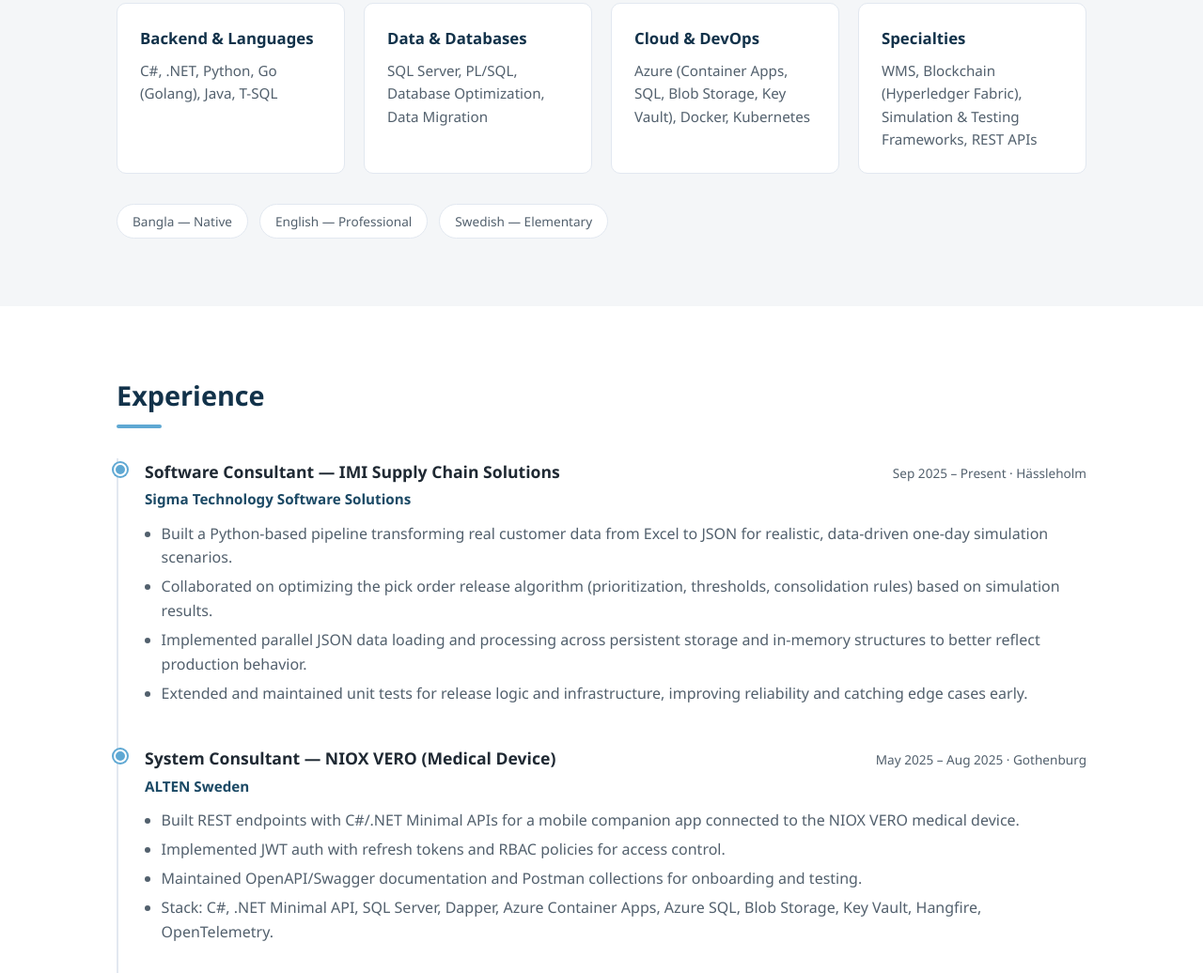
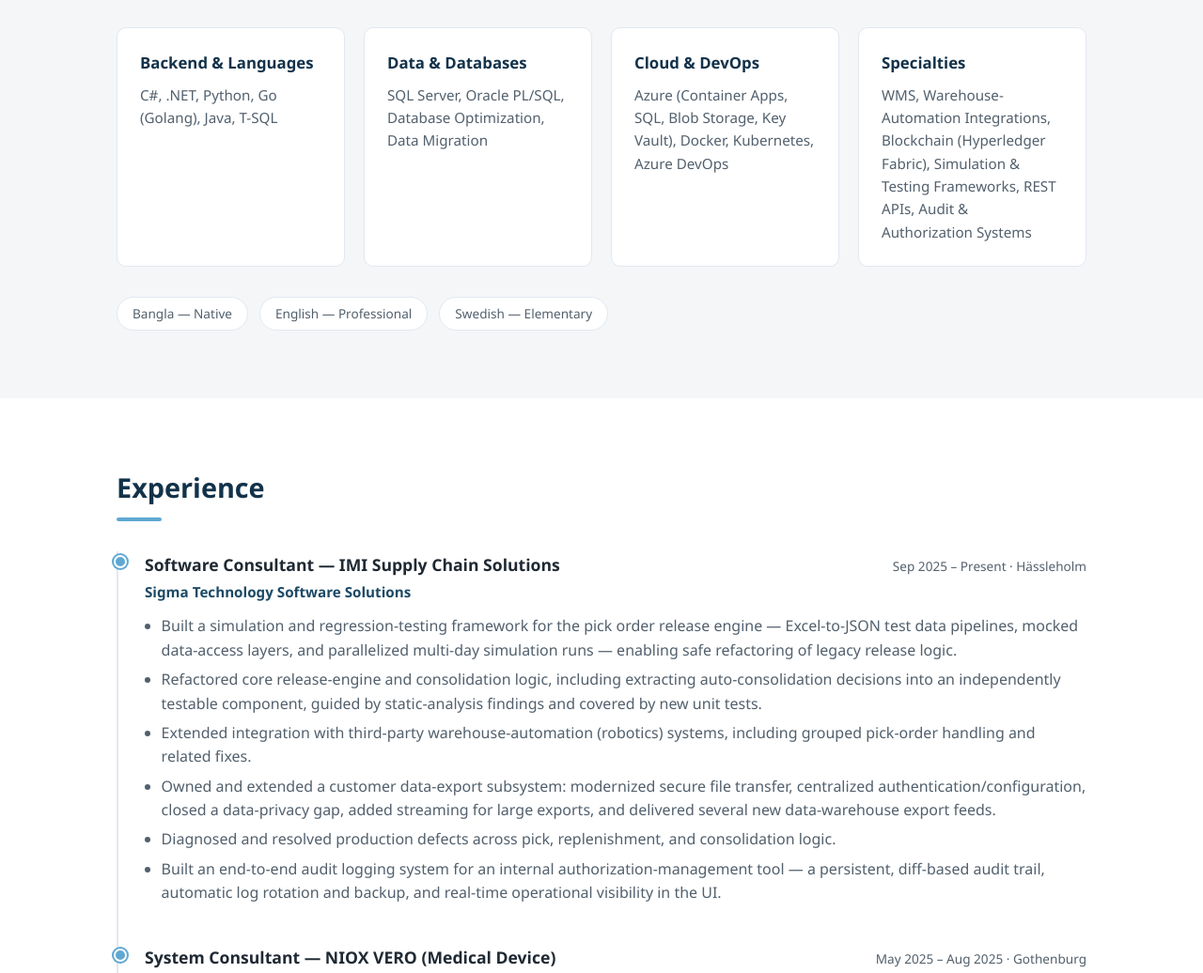
Before and after one commit to saifulislamsaaif/my-portfolio, a plain HTML site: page index.html in a window 1280 px wide. Shown: the part 1426-2462 px from the top of the page at 94% size. Drawn offline with Linux system fonts and the light colour scheme.

Commit message:
Expand IMI experience with release-engine, data-export, and audit-tooling work

```diff
--- a/index.html
+++ b/index.html
@@ -54,10 +54,11 @@
         </p>
         <p class="about-text">
           I'm currently a Software Consultant at Sigma Technology Software Solutions, working with
-          IMI Supply Chain Solutions on warehouse management and automation. My focus is building a
-          simulation and unit-testing framework for a pick order release engine, using real customer-like
+          IMI Supply Chain Solutions on warehouse management and automation. My work spans the pick
+          order release engine and its simulation/testing framework, data-warehouse export integrations,
+          third-party warehouse-automation integrations, and internal tooling — using real customer-like
           data (Excel → JSON), parallel processing, and .NET back-end services to make warehouse
-          processes more robust and predictable.
+          operations more robust, traceable, and predictable.
         </p>
         <p class="about-text">
           Previously, I worked at ALTEN Sweden as a System Consultant, contributing to a large-scale
@@ -86,15 +87,15 @@
         </div>
         <div class="skill-card">
           <h3>Data &amp; Databases</h3>
-          <p>SQL Server, PL/SQL, Database Optimization, Data Migration</p>
+          <p>SQL Server, Oracle PL/SQL, Database Optimization, Data Migration</p>
         </div>
         <div class="skill-card">
           <h3>Cloud &amp; DevOps</h3>
-          <p>Azure (Container Apps, SQL, Blob Storage, Key Vault), Docker, Kubernetes</p>
+          <p>Azure (Container Apps, SQL, Blob Storage, Key Vault), Docker, Kubernetes, Azure DevOps</p>
         </div>
         <div class="skill-card">
           <h3>Specialties</h3>
-          <p>WMS, Blockchain (Hyperledger Fabric), Simulation &amp; Testing Frameworks, REST APIs</p>
+          <p>WMS, Warehouse-Automation Integrations, Blockchain (Hyperledger Fabric), Simulation &amp; Testing Frameworks, REST APIs, Audit &amp; Authorization Systems</p>
         </div>
       </div>
       <div class="languages">
@@ -117,10 +118,12 @@
           </div>
           <p class="timeline-company">Sigma Technology Software Solutions</p>
           <ul>
-            <li>Built a Python-based pipeline transforming real customer data from Excel to JSON for realistic, data-driven one-day simulation scenarios.</li>
-            <li>Collaborated on optimizing the pick order release algorithm (prioritization, thresholds, consolidation rules) based on simulation results.</li>
-            <li>Implemented parallel JSON data loading and processing across persistent storage and in-memory structures to better reflect production behavior.</li>
-            <li>Extended and maintained unit tests for release logic and infrastructure, improving reliability and catching edge cases early.</li>
+            <li>Built a simulation and regression-testing framework for the pick order release engine — Excel-to-JSON test data pipelines, mocked data-access layers, and parallelized multi-day simulation runs — enabling safe refactoring of legacy release logic.</li>
+            <li>Refactored core release-engine and consolidation logic, including extracting auto-consolidation decisions into an independently testable component, guided by static-analysis findings and covered by new unit tests.</li>
+            <li>Extended integration with third-party warehouse-automation (robotics) systems, including grouped pick-order handling and related fixes.</li>
+            <li>Owned and extended a customer data-export subsystem: modernized secure file transfer, centralized authentication/configuration, closed a data-privacy gap, added streaming for large exports, and delivered several new data-warehouse export feeds.</li>
+            <li>Diagnosed and resolved production defects across pick, replenishment, and consolidation logic.</li>
+            <li>Built an end-to-end audit logging system for an internal authorization-management tool — a persistent, diff-based audit trail, automatic log rotation and backup, and real-time operational visibility in the UI.</li>
           </ul>
         </div>
 
```
